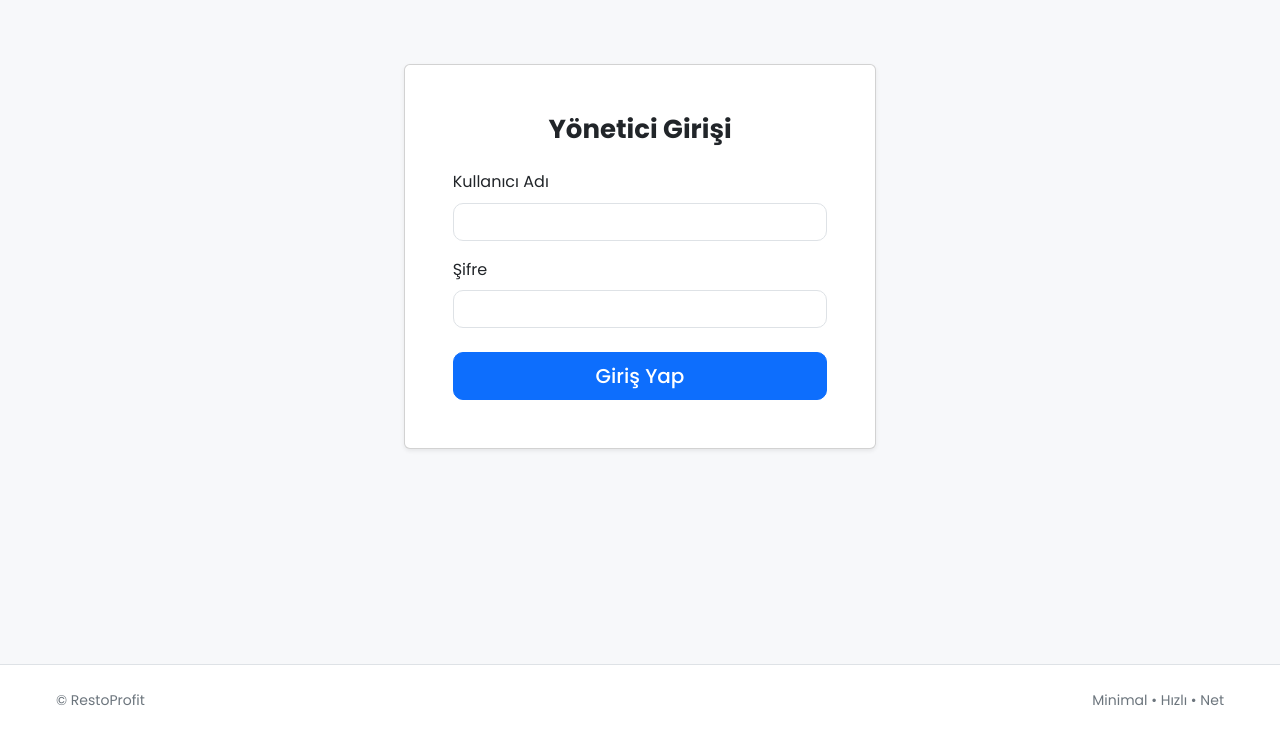
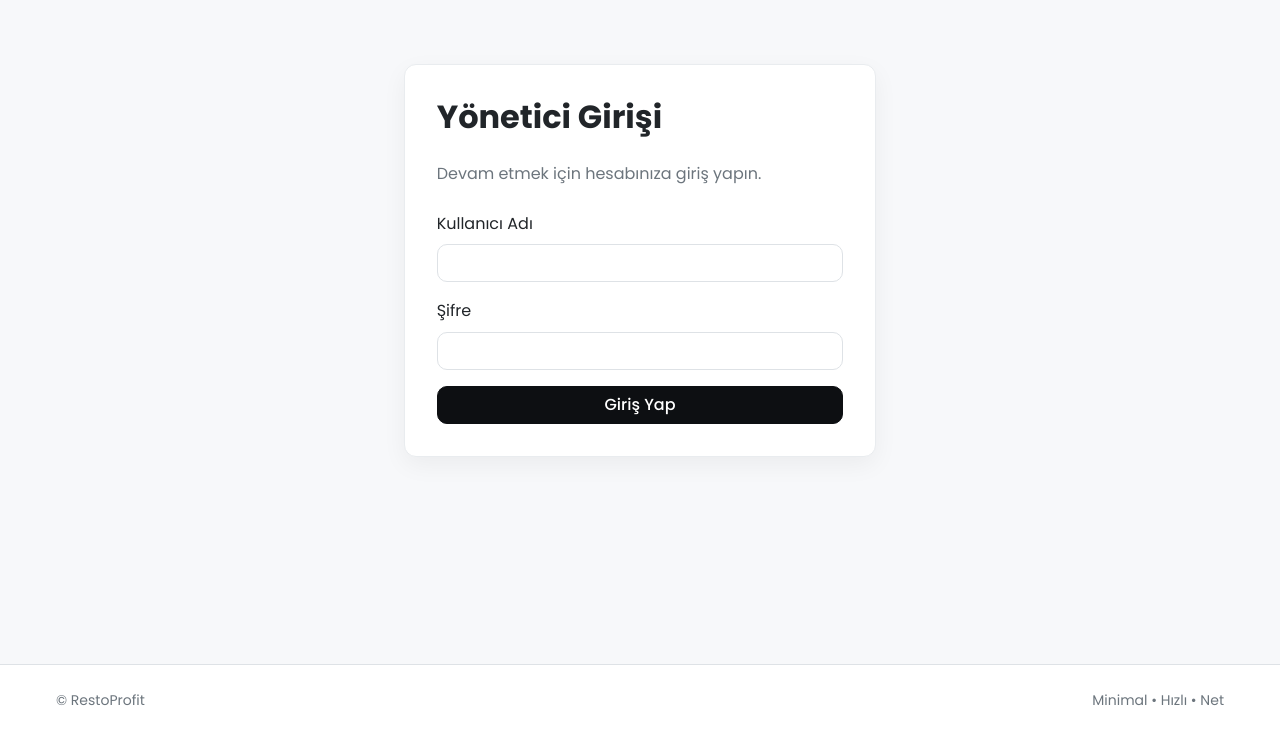
Before and after one commit to onurturkben/restoprofit, a Flask app: page /login in a window 1280 px wide. Shown: the part 65-800 px from the top of the page. Run offline with Flask 3, Linux system fonts and the light colour scheme.

Commit message:
Update login.html

```diff
--- a/templates/login.html
+++ b/templates/login.html
@@ -1,41 +1,26 @@
 {% extends 'base.html' %}
 
 {% block content %}
+<div class="row justify-content-center">
+  <div class="col-12 col-md-6 col-lg-5">
+    <div class="rp-card rp-shadow">
+      <div class="rp-card-body">
+        <h1>Yönetici Girişi</h1>
+        <p class="text-muted mb-4">Devam etmek için hesabınıza giriş yapın.</p>
 
-<div class="row justify-content-center">
-    <div class="col-lg-5">
-        <div class="card shadow-sm">
-            <div class="card-body p-5">
-
-                <h2 class="text-center mb-4">Yönetici Girişi</h2>
-
-                {% with messages = get_flashed_messages(with_categories=true) %}
-                  {% if messages %}
-                    {% for category, message in messages %}
-                      {% if category == 'danger' %}
-                        <div class="alert alert-danger" role="alert">
-                          {{ message }}
-                        </div>
-                      {% endif %}
-                    {% endfor %}
-                  {% endif %}
-                {% endwith %}
-
-                <form method="POST" action="{{ url_for('login') }}">
-                    <div class="mb-3">
-                        <label for="username" class="form-label">Kullanıcı Adı</label>
-                        <input type="text" class="form-control" id="username" name="username" required>
-                    </div>
-                    <div class="mb-4">
-                        <label for="password" class="form-label">Şifre</label>
-                        <input type="password" class="form-control" id="password" name="password" required>
-                    </div>
-                    <div class="d-grid">
-                        <button type="submit" class="btn btn-primary btn-lg">Giriş Yap</button>
-                    </div>
-                </form>
-            </div>
-        </div>
+        <form method="POST" action="{{ url_for('login') }}" class="d-grid gap-3">
+          <div>
+            <label for="username" class="form-label">Kullanıcı Adı</label>
+            <input id="username" name="username" type="text" class="form-control" required>
+          </div>
+          <div>
+            <label for="password" class="form-label">Şifre</label>
+            <input id="password" name="password" type="password" class="form-control" required>
+          </div>
+          <button class="btn btn-dark">Giriş Yap</button>
+        </form>
+      </div>
     </div>
+  </div>
 </div>
 {% endblock %}
```
